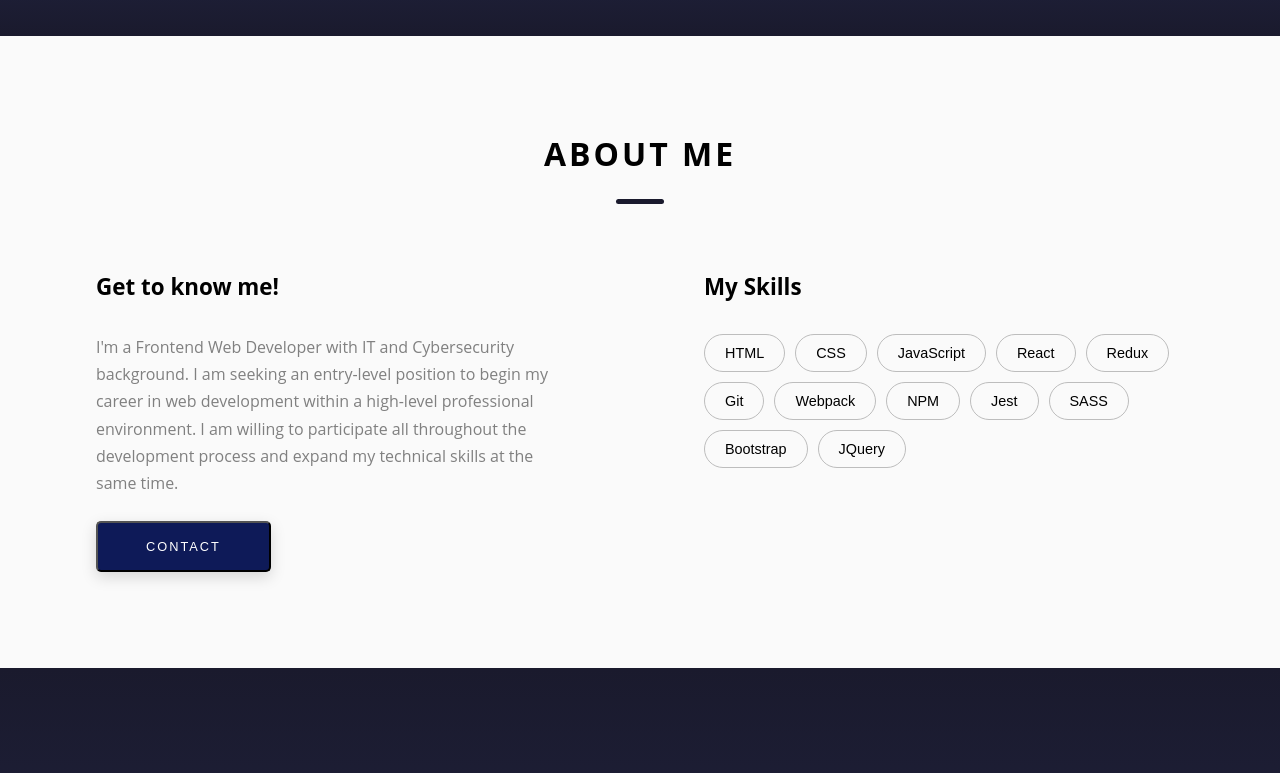
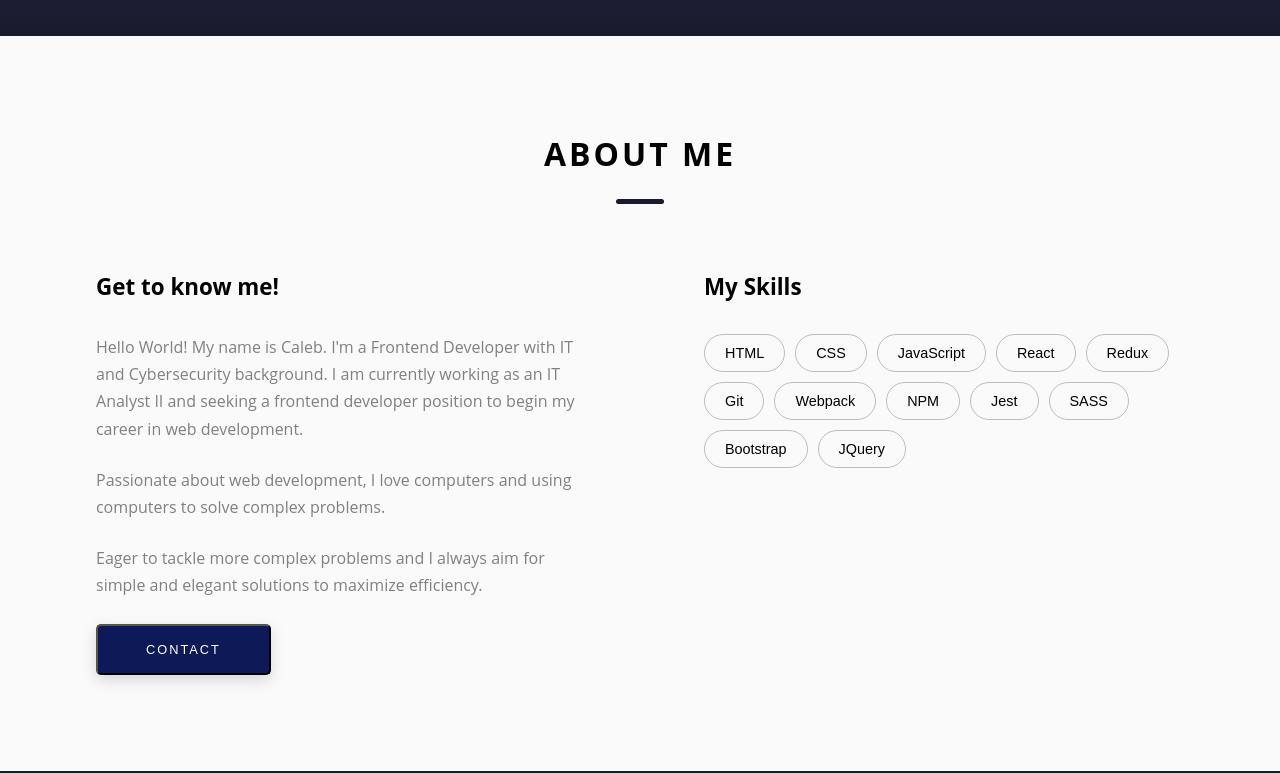
Before and after one commit to Swhag/old-portfolio, a React (Create React App) app: page / in a window 1280 px wide. Shown: the part 678-1451 px from the top of the page. Built offline with nearby package versions, Linux system fonts and the light colour scheme; the HTML template or start-up script is replaced by a standard one.

Commit message:
About page update in progress

```diff
--- a/src/components/About.js
+++ b/src/components/About.js
@@ -1,4 +1,5 @@
 import '../styles/about.css';
+import React, { Fragment } from 'react';
 import { useInView } from 'react-intersection-observer';
 
 function About(props) {
@@ -21,24 +22,62 @@ function About(props) {
     'JQuery',
   ];
 
+  const code1 = `
+    class Person {
+      constructor() {
+        this.name = 'Caleb';
+        this.humorType = 'dry';
+        this.codes = true;
+      }
+
+      printJoke() {
+        return console.log('I love inline CSS!');
+      }
+    }`;
+
+  const code2 = `
+    function startCoding() {
+      try {
+        writeMyCode();
+      } catch {
+        console.error('time to Stack Overflow');
+      }
+    }`;
+
   return (
     <div className='about-section' ref={about}>
+      <div className='about-header'>
+        <h1>ABOUT ME</h1>
+      </div>
+
       <div className='about-container'>
-        <div className='about-header'>
-          <h1>ABOUT ME</h1>
-        </div>
+        {/* <div className='about-codes'>
+          <pre>{code1}</pre>
+          <pre>{code2}</pre>
+        </div> */}
+
         <div className='about-content'>
           <div
             className={`content-left ${leftVisible ? 'content-animate' : ''}`}
           >
             <h3>Get to know me!</h3>
             <p ref={left}>
-              I'm a Frontend Web Developer with IT and Cybersecurity background.
-              I am seeking an entry-level position to begin my career in web
-              development within a high-level professional environment. I am
-              willing to participate all throughout the development process and
-              expand my technical skills at the same time.
+              Hello World! My name is Caleb. I'm a Frontend Developer with IT
+              and Cybersecurity background. I am currently working as an IT
+              Analyst II and seeking a frontend developer position to begin my
+              career in web development.
             </p>
+
+            <p>
+              Passionate about web development, I love computers and using
+              computers to solve complex problems.
+            </p>
+
+            <p>
+              Eager to tackle more complex problems and I always aim for simple
+              and elegant solutions to maximize efficiency.
+            </p>
+
             <button className='btn' onClick={() => scrollToSection(contact)}>
               CONTACT
             </button>
```
Also changed, not shown: src/styles/about.css (+9 -0 lines).
